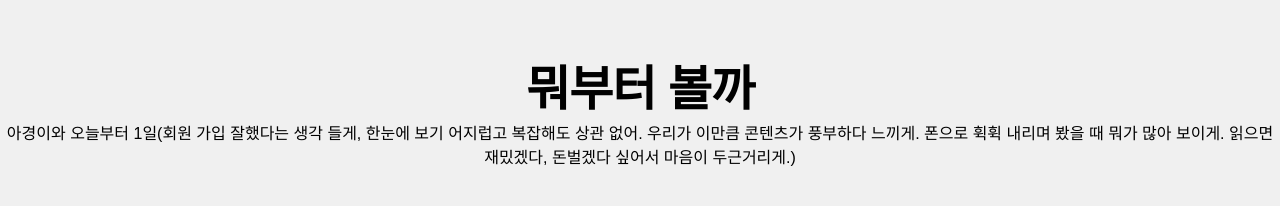
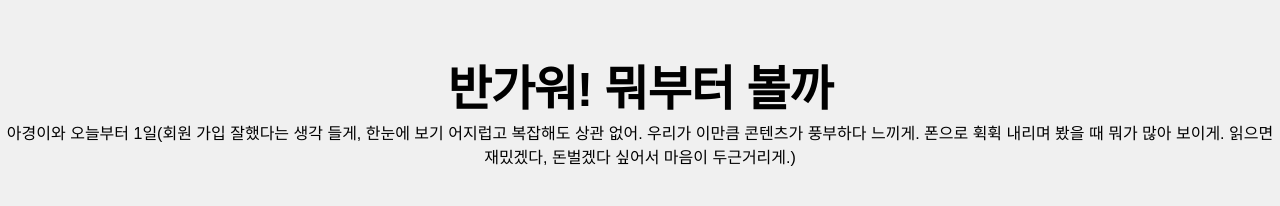
Before and after one commit to parkjovio/welcomepage, a plain HTML site: page index.html in a window 1280 px wide. Shown: the top 206 px of the page. Drawn offline with Linux system fonts and the light colour scheme.

Commit message:
Update index.html

```diff
--- a/index.html
+++ b/index.html
@@ -9,7 +9,7 @@
 <body>
 
     <header class="header">
-        <h1>뭐부터 볼까</h1>
+        <h1>반가워! 뭐부터 볼까</h1>
         <p>아경이와 오늘부터 1일(회원 가입 잘했다는 생각 들게, 한눈에 보기 어지럽고 복잡해도 상관 없어. 우리가 이만큼 콘텐츠가 풍부하다 느끼게. 폰으로 휙휙 내리며 봤을 때 뭐가 많아 보이게. 읽으면 재밌겠다, 돈벌겠다 싶어서 마음이 두근거리게.)</p>
     </header>
 
```
